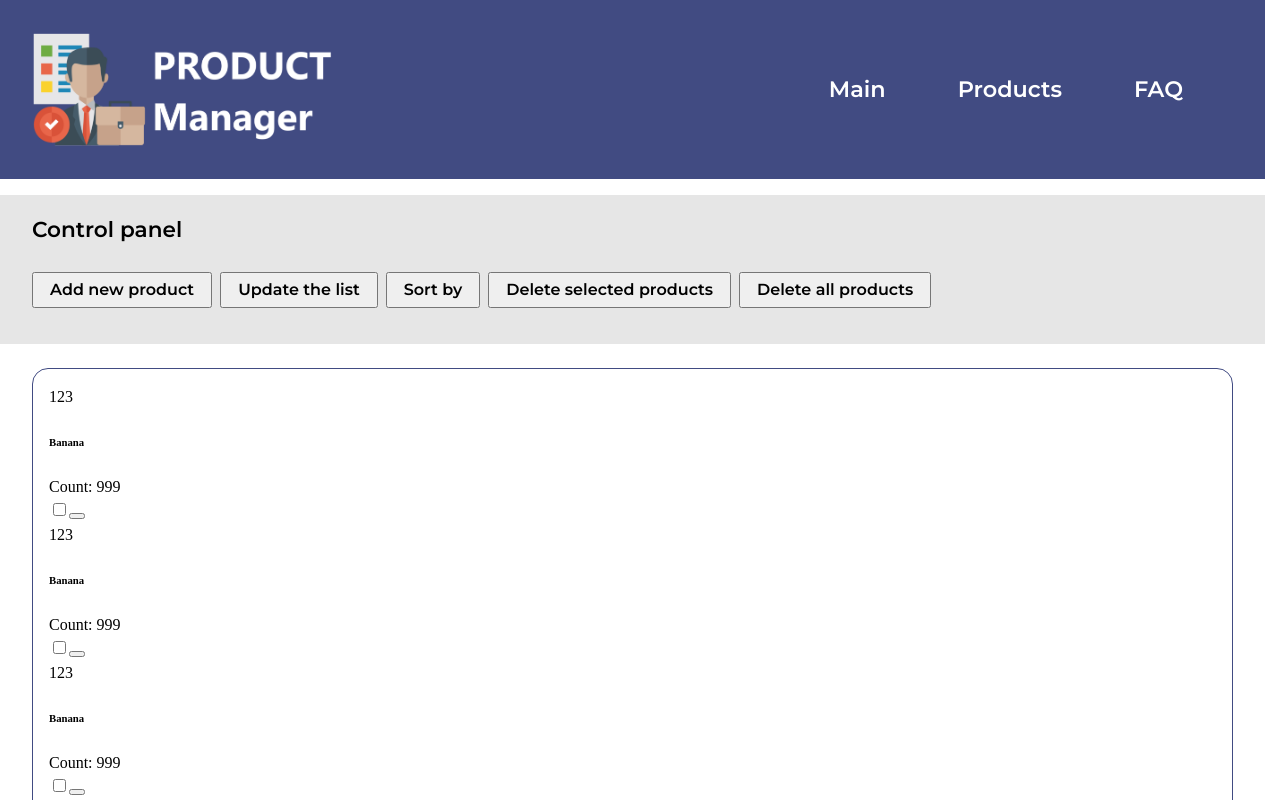
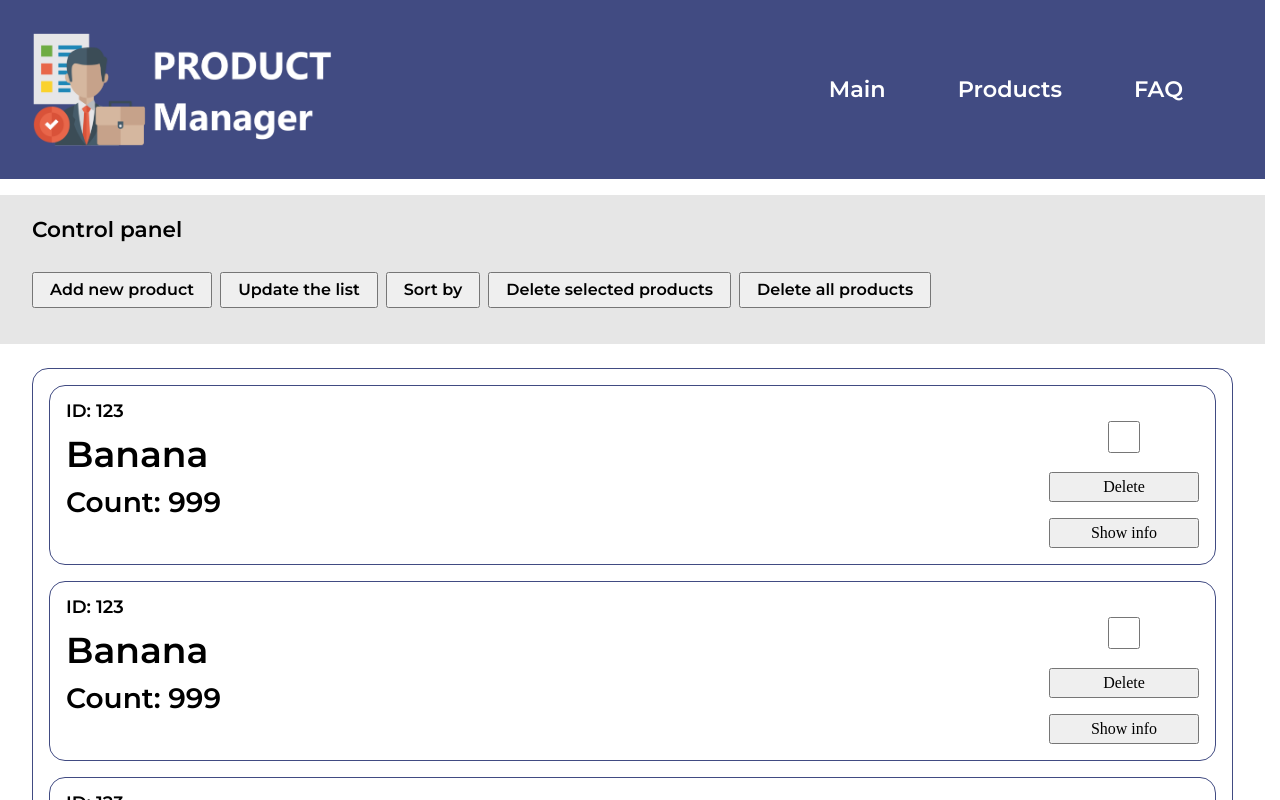
Before and after one commit to RusikHunter/Products-Manager, a React (Vite) app: page /products in a window 1280 px wide. Shown: the top 800 px of the page. Built offline with nearby package versions, Linux system fonts and the light colour scheme.

Commit message:
styles(product): write styles

```diff
--- a/src/components/Product/Product.module.scss
+++ b/src/components/Product/Product.module.scss
@@ -0,0 +1,50 @@
+@use "@/styles/index" as *;
+
+.product {
+    border: var(--border-default);
+    border-radius: var(--border-radius-default);
+    padding: 16px;
+}
+
+.content {
+    display: flex;
+    justify-content: space-between;
+}
+
+.info {
+    display: flex;
+    flex-direction: column;
+    gap: 16px;
+}
+
+.id {
+    @include fluid-text(18, 18);
+    @include font(var(--font-family), 400, 1);
+}
+
+.title {
+    @include fluid-text(36, 36);
+    @include font(var(--font-family), 600, 1);
+}
+
+.count {
+    @include fluid-text(28, 28);
+    @include font(var(--font-family), 400, 1);
+}
+
+.control_panel {
+    display: flex;
+    flex-direction: column;
+    gap: 16px;
+}
+
+.checkbox__select {
+    width: 32px;
+    height: 32px;
+    margin-inline: auto;
+}
+
+.button__delete,
+.button__info {
+    width: 150px;
+}
--- a/src/components/Product/Product.tsx
+++ b/src/components/Product/Product.tsx
@@ -5,7 +5,7 @@ function Product() {
         <article className={styles.product}>
             <div className={styles.content}>
                 <div className={styles.info}>
-                    <p className={styles.id}>123</p>
+                    <p className={styles.id}>ID: 123</p>
 
                     <h6 className={styles.title}>Banana</h6>
 
@@ -16,7 +16,9 @@ function Product() {
                     <label htmlFor="checkbox__select__1"></label>
                     <input className={styles.checkbox__select} id="checkbox__select__1" type="checkbox" />
 
-                    <button className={styles.button__delete}></button>
+                    <button className={styles.button__delete}>Delete</button>
+
+                    <button className={styles.button__info}>Show info</button>
                 </div>
             </div>
         </article>
--- a/src/components/ProductsList/ProductsList.module.scss
+++ b/src/components/ProductsList/ProductsList.module.scss
@@ -7,7 +7,9 @@
 }
 
 .list {
-    display: block;
+    display: flex;
+    flex-direction: column;
+    gap: 16px;
     width: 100%;
     border: var(--border-default);
     border-radius: var(--border-radius-default);
```
